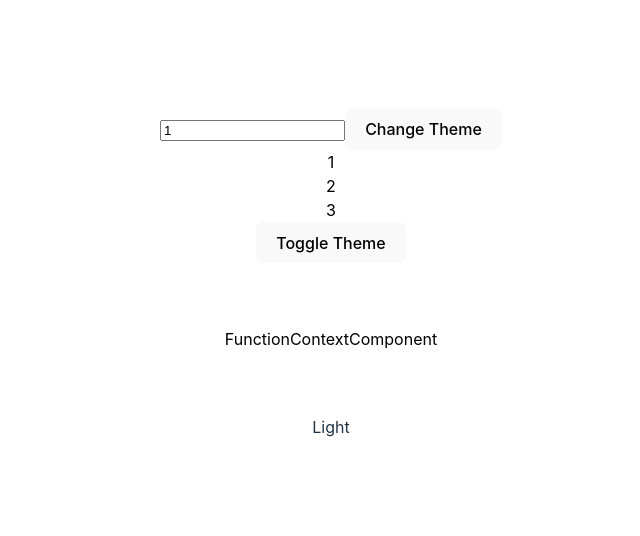
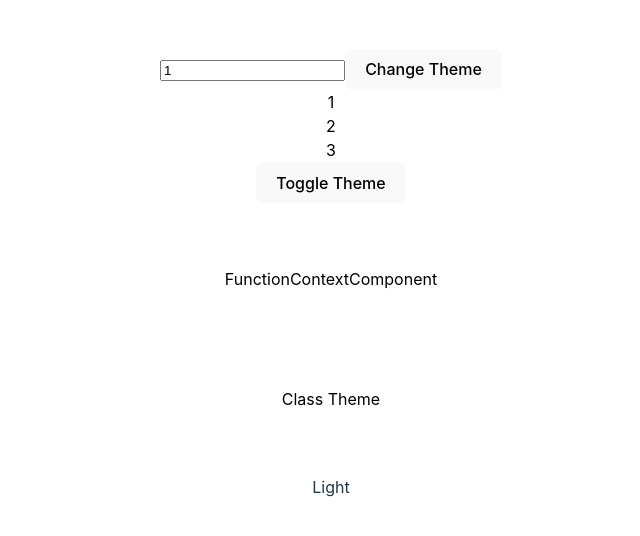
Before and after one commit to Mpilo-Pillz/react-playground, a React (Vite) app in the folder react-concept-practice/: page / in a window 1280 px wide. Shown: the part 126-662 px from the top of the page, without its empty margins (309-949 px from the left). Built offline with nearby package versions, Linux system fonts and the light colour scheme.

Commit message:
fixing class compoenent style

```diff
--- a/react-concept-practice/src/UseContextHook/ClassContextComponent.jsx
+++ b/react-concept-practice/src/UseContextHook/ClassContextComponent.jsx
@@ -11,9 +11,17 @@ export default class ClassContextComponent extends Component {
     }
     render() {
         return (
-            <div>
+            <div >
                 <ThemeContext.Consumer>
-                    {darkTheme => <div>{darkTheme ? 'Dark' : 'Light'}</div>}
+                    {darkTheme => {
+                    return (
+                        <>
+<div style={this.themeStyles(darkTheme)}>Class Theme</div>
+                    <div>{darkTheme ? 'Dark' : 'Light'}</div>
+                        </>
+                    )
+
+                    }}
                 </ThemeContext.Consumer>
             </div>
         )
```
